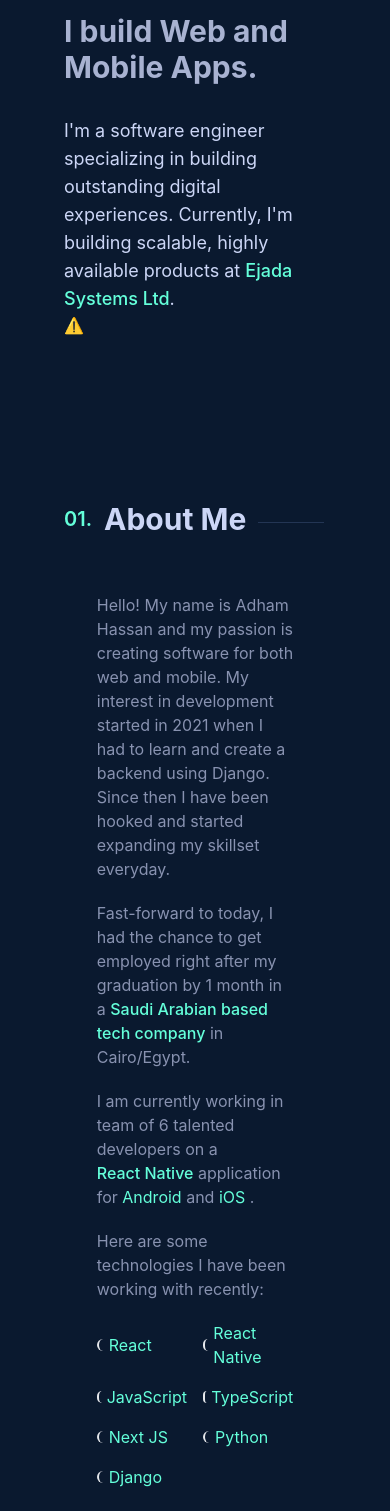
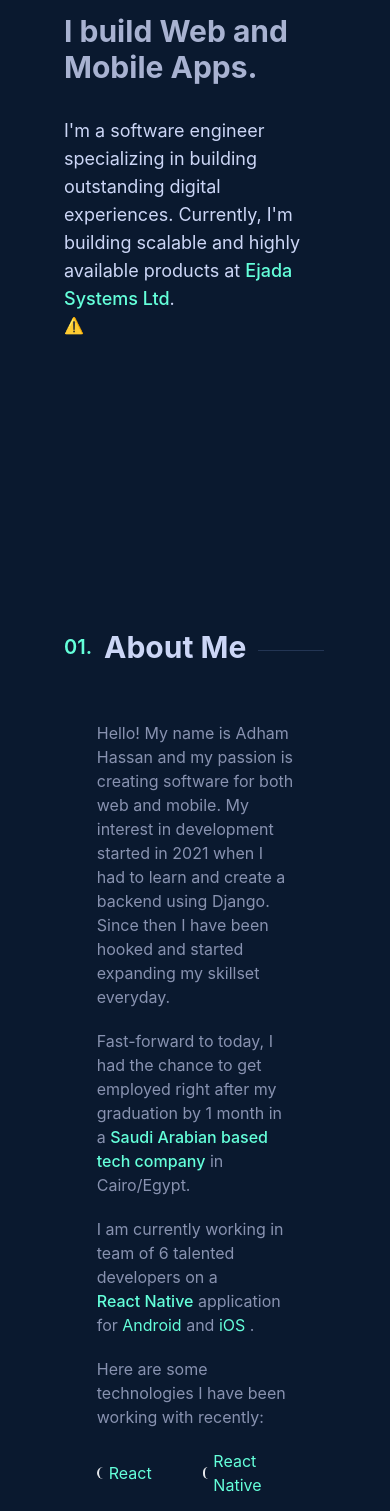
Before and after one commit to adhamhassan99/portfolio, a React (Vite) app: page / in a window 390 px wide. Shown: the part 311-1822 px from the top of the page. Built offline with nearby package versions, Linux system fonts and the light colour scheme; no server answers.

Commit message:
added responsiveness

```diff
--- a/src/App.tsx
+++ b/src/App.tsx
@@ -23,10 +23,10 @@ function App() {
       >
         <FixedSocials />
         <NavBar />
-        <Section id="hero" className="">
+        <Section id="hero" className="mb-32 md:mb-0">
           <Hero />
         </Section>
-        <Section className="items-center" id="about">
+        <Section className="items-center mb-36 md:mb-0" id="about">
           <AboutMe />
         </Section>
         <Section className="items-center" id="experience">
--- a/src/components/AboutMe/AboutMe.tsx
+++ b/src/components/AboutMe/AboutMe.tsx
@@ -71,6 +71,7 @@ export default function AboutMe({}: Props) {
           </div>
           <div className="relative z-10 group h-fit  w-1/3 mx-auto">
             <div className="">
+              <div className="absolute bg-Green w-full h-full rounded-md opacity-60 hover:bg-transparent transition duration-300"></div>
               <img className="rounded-md" src={dp} />
             </div>
             <div className="h-full w-full absolute border-2 rounded-md border-Green -z-50 left-5 top-5 group-hover:top-3 group-hover:left-3 ease-in-out duration-300"></div>
--- a/src/components/Hero/Hero.tsx
+++ b/src/components/Hero/Hero.tsx
@@ -18,7 +18,7 @@ export default function Hero({}: Props) {
       <div className="flex flex-col md:flex-row">
         <div className="max-w-xl text-LightestSlate  text-lg sm:text-xl ">
           I'm a software engineer specializing in building outstanding digital
-          experiences. Currently, I'm building scalable, highly available
+          experiences. Currently, I'm building scalable and highly available
           products at{" "}
           <a
             className="text-Green hover:text-Green before:w-0 after:w-0 hover:after:w-40 hover:after:duration-500 hover:after:h-[2px] hover:after:bg-Green after:absolute after:bottom-[23.5rem] after:left-[39.8rem]"
```
